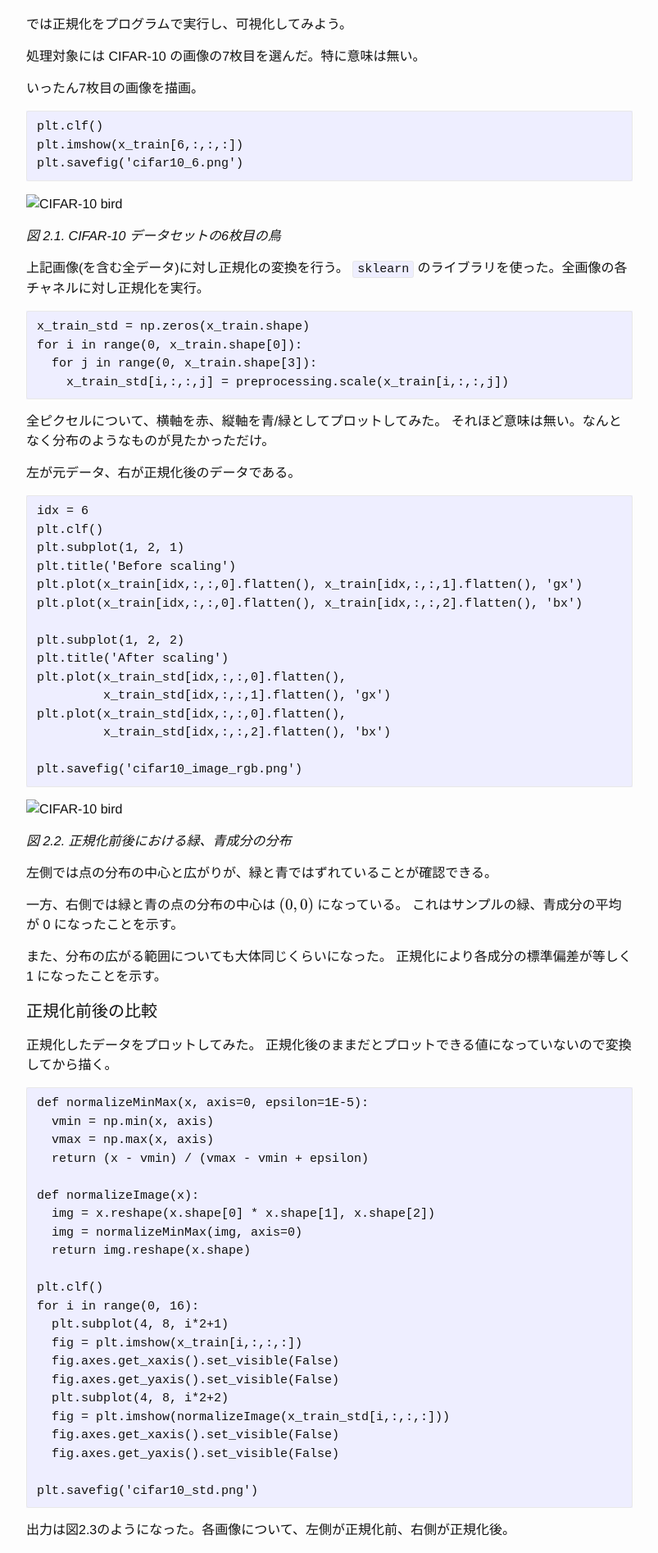
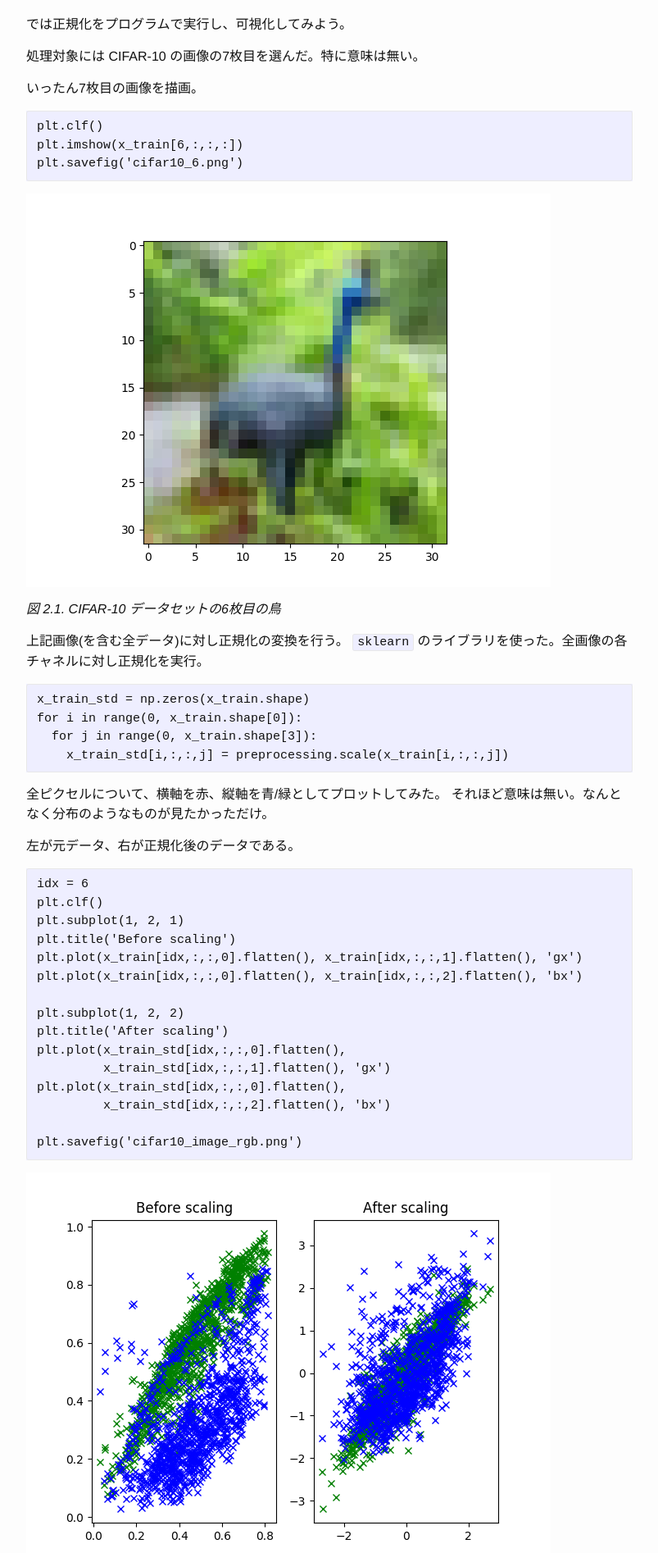
Before and after one commit to kikei/kikei.github.io, a Jekyll site: the page built from _posts/2018-03-28-cifar10-whitening.md, in a window 1280 px wide. Shown: the part 1269-3163 px from the top of the page at 82% size, without its empty margins (238-1041 px from the left). Built offline with Jekyll 4.4.1, drawn with Linux system fonts in a browser that asks for light colours; formulas are drawn with MathJax 3.

Commit message:
fix image path

````diff
--- a/_posts/2018-03-28-cifar10-whitening.md
+++ b/_posts/2018-03-28-cifar10-whitening.md
@@ -71,7 +71,7 @@ plt.imshow(x_train[6,:,:,:])
 plt.savefig('cifar10_6.png')
 ```
 
-![CIFAR-10 bird](../images/plots/2018-03-29-cifar10-6.png)
+![CIFAR-10 bird](/images/plots/2018-03-29-cifar10-6.png)
 
 *図 2.1. CIFAR-10 データセットの6枚目の鳥*
 
@@ -108,7 +108,7 @@ plt.plot(x_train_std[idx,:,:,0].flatten(),
 plt.savefig('cifar10_image_rgb.png')
 ```
 
-![CIFAR-10 bird](../images/plots/2018-03-29-cifar10-6-rgb.png)
+![CIFAR-10 bird](/images/plots/2018-03-29-cifar10-6-rgb.png)
 
 *図 2.2. 正規化前後における緑、青成分の分布*
 
@@ -162,7 +162,7 @@ plt.savefig('cifar10_std.png')
 正規化により緑が抑えられたことにより、他の赤青成分が相対的に目立つようになったため
 と思われる。
 
-![CIFAR-10 Scaled](../images/plots/2018-03-29-cifar10-scaled.png)
+![CIFAR-10 Scaled](/images/plots/2018-03-29-cifar10-scaled.png)
 
 *図 2.3. CIFAR-10画像の正規化前後比較*
 
@@ -356,7 +356,7 @@ for i in range(0, 16):
 plt.savefig('cifar10_pcaw.png')
 ```
 
-![CIFAR-10 PCA Whitening](../images/plots/2018-03-29-cifar10-pcaw.png)
+![CIFAR-10 PCA Whitening](/images/plots/2018-03-29-cifar10-pcaw.png)
 
 *図 3.1. CIFAR-10画像のPCA白色化*
 
@@ -426,7 +426,7 @@ for i in range(0, 16):
 plt.savefig('cifar10_zcaw.png')
 ```
 
-![CIFAR-10 ZCA Whitening](../images/plots/2018-03-29-cifar10-zcaw.png)
+![CIFAR-10 ZCA Whitening](/images/plots/2018-03-29-cifar10-zcaw.png)
 
 *図 3.2. CIFAR-10画像のZCA白色化*
 
@@ -485,7 +485,7 @@ plt.savefig('cifar10_image_rgb2.png')
 PCA白色化(左下)、ZCA白色化(右下)ではそれが見られなくなっている。
 白色化によって成分間の相関を除去できたといえそうだ。
 
-![CIFAR-10 bird RGB分布](../images/plots/2018-03-29-cifar10-6-rgb2.png)
+![CIFAR-10 bird RGB分布](/images/plots/2018-03-29-cifar10-6-rgb2.png)
 
 *図 3.3. CIFAR-10 鳥画像のRGB分布比較*
 
````
